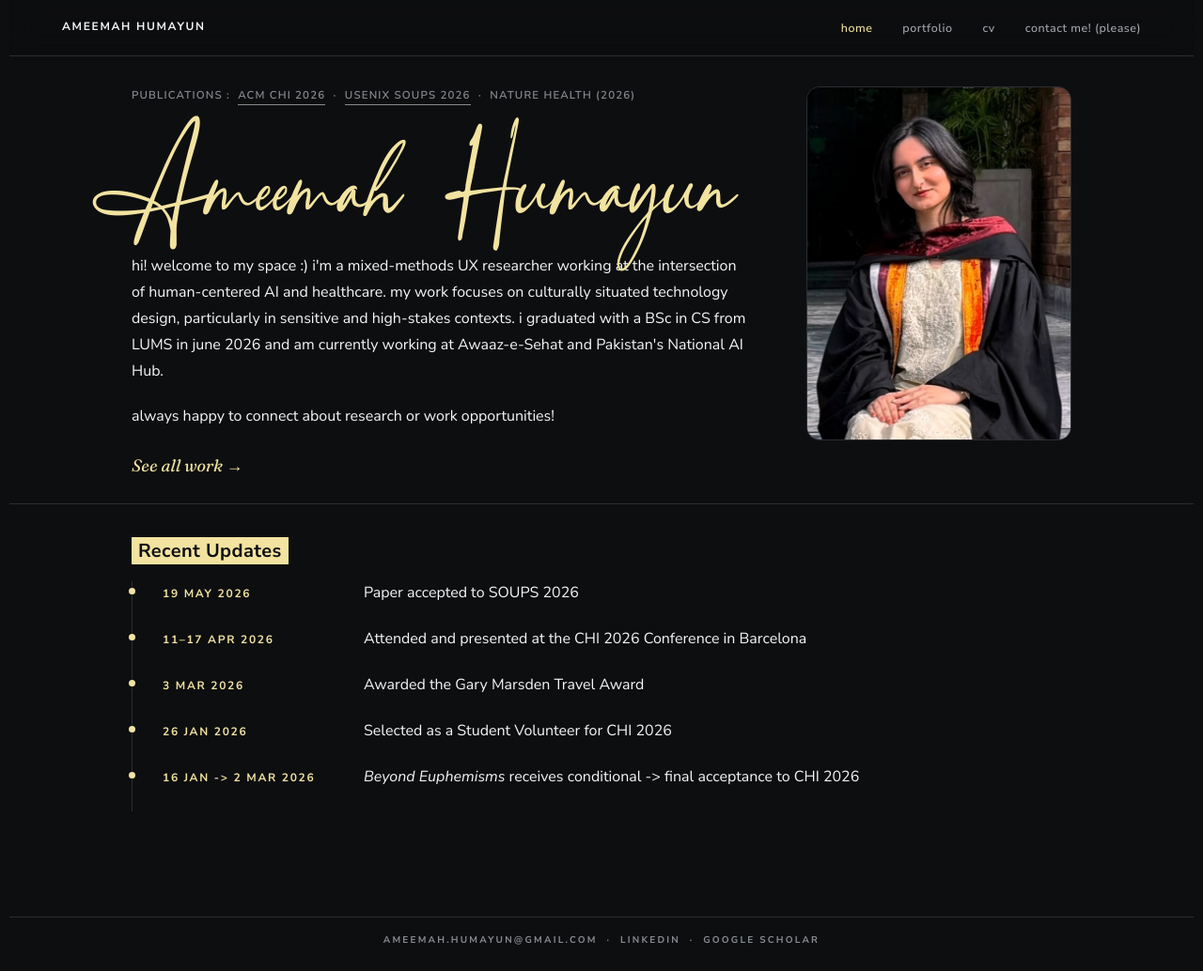
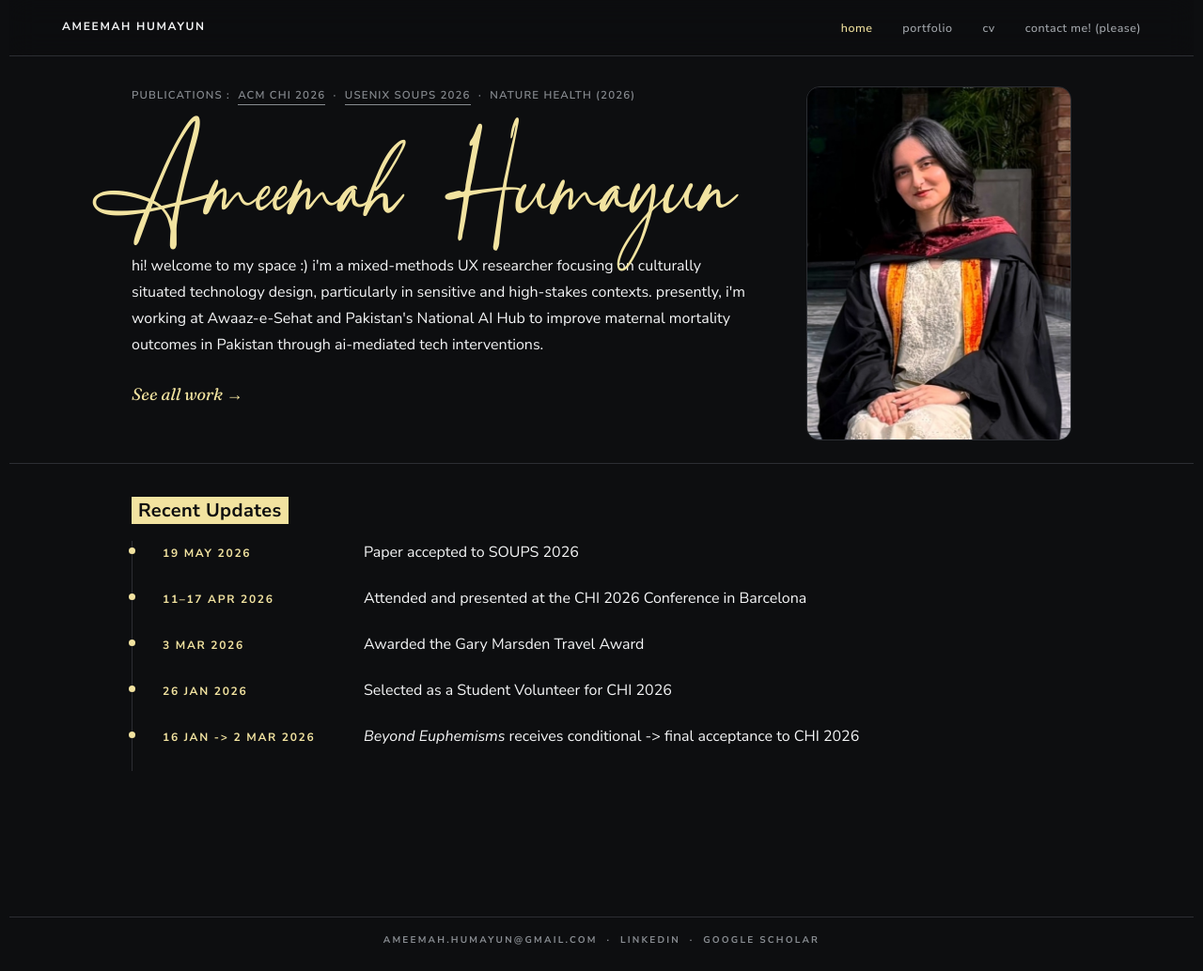
Before and after one commit to ameemahumayun/ameemahumayun.github.io, a Jekyll site: the page built from index.html, in a window 1280 px wide and 1034 px high. Shown: the whole window at 94% size. Built offline with Jekyll 4.4.1, drawn with Linux system fonts in a browser that asks for light colours.

Commit message:
Rewrite homepage intro, move "happy to connect" line to Contact
New intro leads with the Awaaz-e-Sehat / National AI Hub work and
its maternal-health focus instead of the degree timeline. The old
closing line ("always happy to connect...") now lives on the
Contact page intro instead of the homepage.

```diff
--- a/contact/index.html
+++ b/contact/index.html
@@ -9,7 +9,7 @@ active: contact
   <div class="page-head__inner">
     <h1 class="page-head__title"><span class="serif text-highlight">Say Hello :)</span></h1>
     <p class="page-head__intro">
-      Email me directly at <a href="mailto:ameemah.humayun@gmail.com" style="color:var(--color-accent);">ameemah.humayun@gmail.com</a> or find me on <a href="{{ site.linkedin }}" target="_blank" rel="noopener" style="color:var(--color-accent);">LinkedIn</a> — or just drop me a message here!
+      Email me directly at <a href="mailto:ameemah.humayun@gmail.com" style="color:var(--color-accent);">ameemah.humayun@gmail.com</a> or find me on <a href="{{ site.linkedin }}" target="_blank" rel="noopener" style="color:var(--color-accent);">LinkedIn</a> — or just drop me a message here! always happy to connect about research or work opportunities.
     </p>
   </div>
 </header>
--- a/index.html
+++ b/index.html
@@ -16,8 +16,7 @@ description: Mixed-methods UX researcher working on human-centered AI for health
         <span>Nature Health (2026)</span>
       </p>
       <h1 class="signature-text" style="margin-top:2.125rem;margin-bottom:1.1rem;">Ameemah Humayun</h1>
-      <p class="lead" style="max-width:660px;font-size:var(--text-base);line-height:1.75;margin-bottom:1.25rem;">hi! welcome to my space :) i'm a mixed-methods UX researcher working at the intersection of human-centered AI and healthcare. my work focuses on culturally situated technology design, particularly in sensitive and high-stakes contexts. i graduated with a BSc in CS from LUMS in june 2026 and am currently working at Awaaz-e-Sehat and Pakistan's National AI Hub.</p>
-      <p class="lead" style="max-width:660px;font-size:var(--text-base);line-height:1.75;margin-bottom:1.25rem;">always happy to connect about research or work opportunities!</p>
+      <p class="lead" style="max-width:660px;font-size:var(--text-base);line-height:1.75;margin-bottom:1.25rem;">hi! welcome to my space :) i'm a mixed-methods UX researcher focusing on culturally situated technology design, particularly in sensitive and high-stakes contexts. presently, i'm working at Awaaz-e-Sehat and Pakistan's National AI Hub to improve maternal mortality outcomes in Pakistan through ai-mediated tech interventions.</p>
       <p style="margin-top:1.5rem;">
         <a href="{{ '/work/' | relative_url }}" class="serif" style="font-size:1.125rem;">See all work &rarr;</a>
       </p>
```
